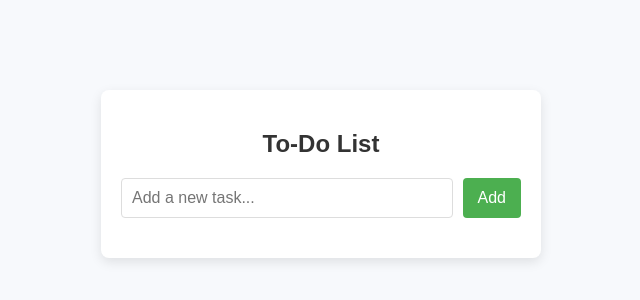
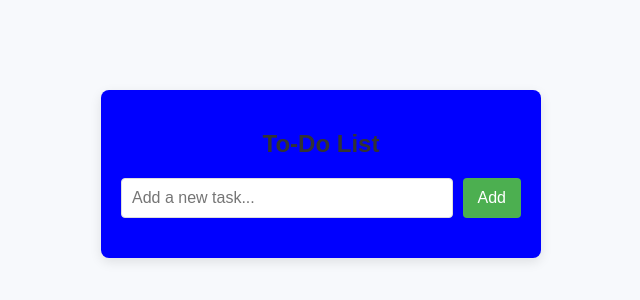
Before and after one commit to Suvarotz/sysad_project, a website: page index.html in a window 1280 px wide. Shown: the part 226-526 px from the top of the page, without its empty margins (319-959 px from the left). Drawn offline with Linux system fonts and the light colour scheme.

Commit message:
Update index.html

```diff
--- a/index.html
+++ b/index.html
@@ -17,7 +17,7 @@
 
     .todo-container {
       width: 400px;
-      background-color: #ffffff;
+      background-color: #0000FF;
       border-radius: 8px;
       box-shadow: 0px 4px 12px rgba(0, 0, 0, 0.1);
       padding: 20px;
```
